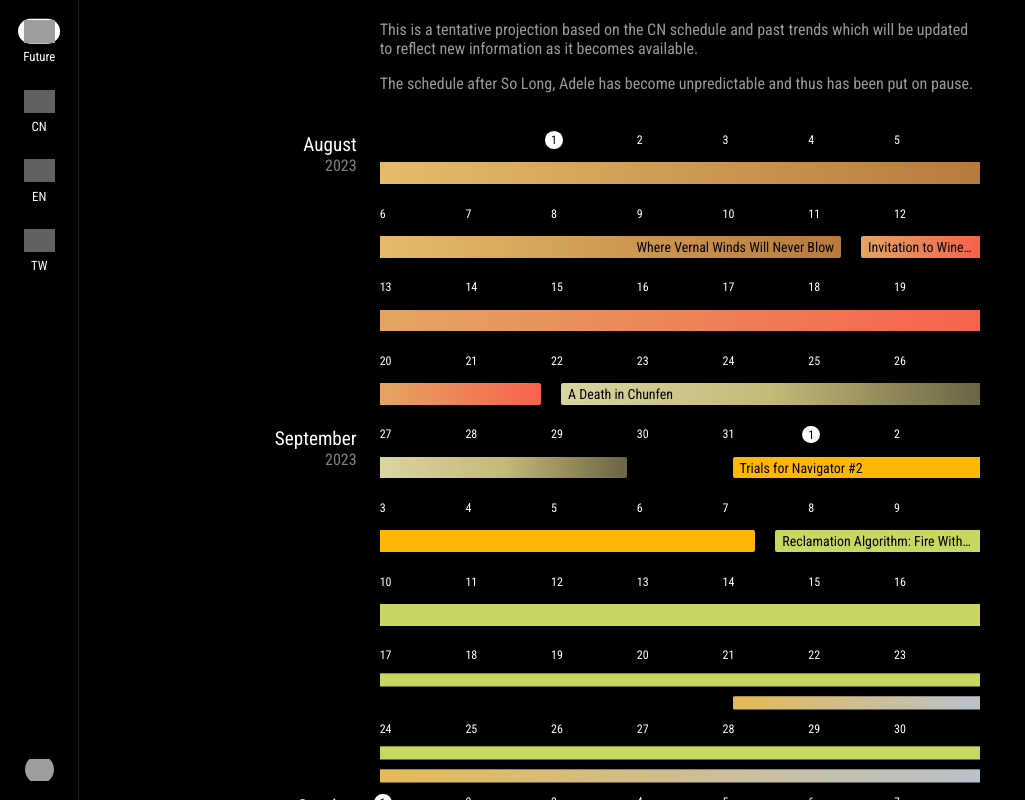
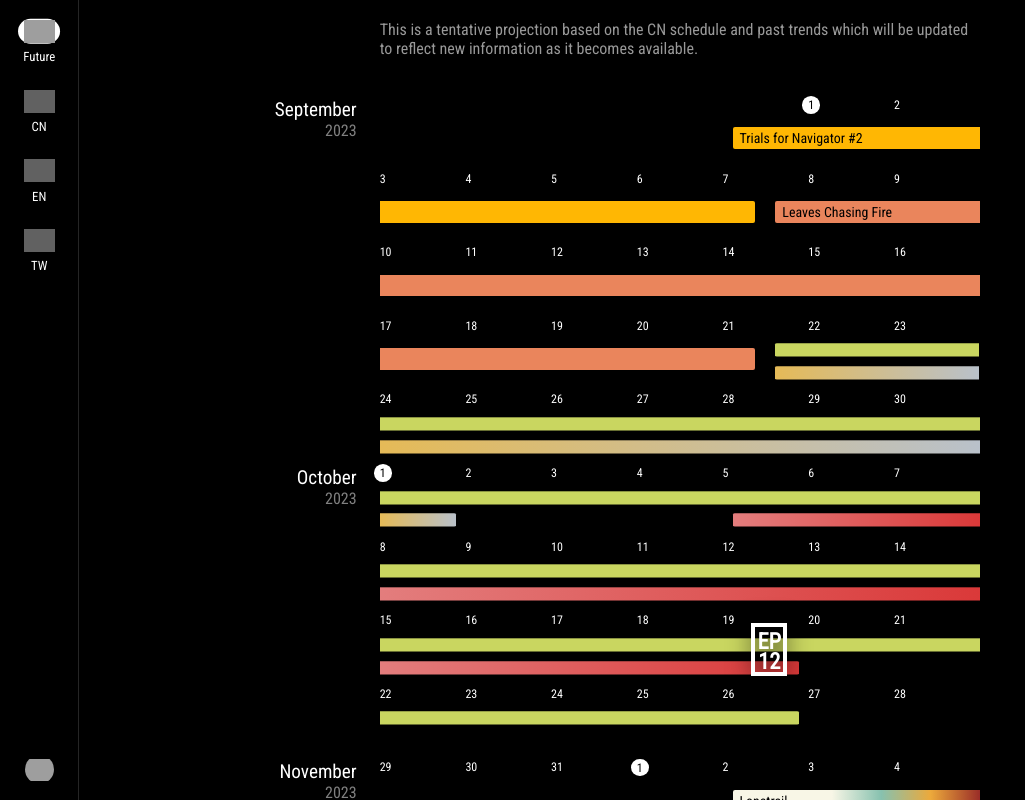
Before and after one commit to jaywyeee/arknights-calendar, a Svelte app: page / in a window 1280 px wide. Shown: the whole page, without its empty margins (0-1025 px from the left). Built offline with nearby package versions, Linux system fonts and the light colour scheme; grey boxes are pictures that could not be loaded; a web font is replaced by a local one.

Commit message:
Update future and CN schedules

```diff
--- a/src/components/Schedule.svelte
+++ b/src/components/Schedule.svelte
@@ -274,7 +274,7 @@
 		if (["future", "cn"].includes(page.id)) {
 			const ra1 = document.querySelectorAll(`#${page.id} .ra1`);
 			const ga = document.querySelectorAll(`#${page.id} .ga.rerun`);
-			const lcf = document.querySelectorAll(`#${page.id} .lcf`);
+			const cc12 = document.querySelectorAll(`#${page.id} .cc12`);
 
 			if (page.id === "cn") {
 				ra1[5].classList.remove("top")
@@ -286,8 +286,9 @@
 			};
 
 			if (page.id === "future") {
-				lcf[0].classList.add("bottom");
-				lcf[1].classList.add("bottom");
+				for (const part of cc12) {
+					part.classList.add("bottom");
+				};
 			};
 		};
 	});
--- a/src/data/episodes.json
+++ b/src/data/episodes.json
@@ -1,6 +1,6 @@
 {
 	"future": [
-		{ "id": 12, "date": [2023, 11,  2] }
+		{ "id": 12, "date": [2023, 10, 19] }
 	],
 	"cn": [
 		{ "id":  5, "date": [2019,  7,  9] },
--- a/src/data/events.json
+++ b/src/data/events.json
@@ -1,21 +1,24 @@
 {
 	"future": {
 		"2023": [
-			{ "start": [ 7, 28], "duration": 14, "event": "wvwwnb" },
-			{ "start": [ 8, 11], "duration": 10, "event": "itw", "rerun": true },
-			{ "start": [ 8, 22], "duration":  7, "event": "adic" },
 			{ "start": [ 8, 31], "duration":  7, "event": "tfn2" },
-			{ "start": [ 9,  7], "duration": 35, "event": "ra1" },
+			{ "start": [ 9,  7], "duration": 14, "event": "lcf" },
+			{ "start": [ 9, 21], "duration": 35, "event": "ra1" },
 			{ "start": [ 9, 21], "duration": 10, "event": "ga", "rerun": true },
-			{ "start": [10,  5], "duration": 14, "event": "lcf" },
-			{ "start": [10, 19], "duration": 14, "event": "cc12" },
-			{ "start": [11, 16], "duration": 10, "event": "sn", "rerun": true },
-			{ "start": [11, 30], "duration": 21, "event": "l" },
-			{ "start": [12, 21], "duration": 14, "event": "poeo" }
+			{ "start": [10,  5], "duration": 14, "event": "cc12" },
+			{ "start": [11,  2], "duration": 21, "event": "l" },
+			{ "start": [11, 23], "duration": 10, "event": "sn", "rerun": true },
+			{ "start": [12,  7], "duration": 14, "event": "poeo" },
+			{ "start": [12, 21], "duration": 14, "event": "hde" }
 		],
 		"2024": [
-			{ "start": [ 1,  4], "duration": 14, "event": "hde" },
-			{ "start": [ 1, 19], "duration": 21, "event": "slahafh" }
+			{ "start": [ 1,  4], "duration": 10, "event": "le", "rerun": true },
+			{ "start": [ 1, 19], "duration": 21, "event": "slahafh" },
+			{ "start": [ 2,  9], "duration":  7, "event": "ssved" },
+			{ "start": [ 2, 16], "duration": 10, "event": "dv", "rerun": true },
+			{ "start": [ 2, 29], "duration": 14, "event": "tfn3" },
+			{ "start": [ 3, 14], "duration": 10, "event": "icec", "rerun": true },
+			{ "start": [ 3, 28], "duration": 14, "event": "ccowov" }
 		]
 	},
 	"cn": {
@@ -112,7 +115,8 @@
 			{ "start": [ 7, 18], "duration": 10, "event": "dv", "rerun": true },
 			{ "start": [ 8,  1], "duration": 21, "event": "slahafh" },
 			{ "start": [ 8, 18], "duration": 14, "event": "tfn3" },
-			{ "start": [ 8, 31], "duration": 10, "event": "icec", "rerun": true }
+			{ "start": [ 8, 31], "duration": 10, "event": "icec", "rerun": true },
+			{ "start": [ 9,  5], "duration": 14, "event": "ccowov" }
 		]
 	},
 	"en": {
--- a/src/data/is.json
+++ b/src/data/is.json
@@ -1,4 +1,7 @@
 {
+	"future": [
+		{ "id": "jǫklumarkar", "date": [2024,  2,  9] }
+	],
 	"cn": [
 		{ "id": "phantom",     "date": [2022,  1,  5] },
 		{ "id": "mizuki",      "date": [2022,  9, 27] },
--- a/src/data/names.json
+++ b/src/data/names.json
@@ -20,6 +20,7 @@
 	"cc7":     "Contingency Contract #7: Operation Pine Soot",
 	"cc8":     "Contingency Contract #8: Operation Dawnseeker",
 	"cc9":     "Contingency Contract #9: Operation Deepness",
+	"ccowov":  "Come Catastrophes or Wakes of Vultures",
 	"cob":     "Code of Brawl",
 	"cou":     "Children of Ursus",
 	"dh":      "Dossoles Holiday",
--- a/src/data/pages.json
+++ b/src/data/pages.json
@@ -4,8 +4,7 @@
 		"name": "Future",
 		"icon": "schedule",
 		"description": [
-			"This is a tentative projection based on the CN schedule and past trends which will be updated to reflect new information as it becomes available.",
-			"The schedule after So Long, Adele has become unpredictable and thus has been put on pause."
+			"This is a tentative projection based on the CN schedule and past trends which will be updated to reflect new information as it becomes available."
 		]
 	},
 	{
--- a/src/styles/_colors.scss
+++ b/src/styles/_colors.scss
@@ -22,6 +22,7 @@ $colors: (
 	"cc7":     (#CCB789 15%, #0B698E),
 	"cc8":     (#D98761, #4365AA),
 	"cc9":     (#72ACA9, #4C6F6F),
+	"ccowov":  (#f7e652),
 	"cob":     (#8094F8 25%, #C07DEE),
 	"cou":     (#F5A204, #F3781E),
 	"dh":      (#FE677C),
```
